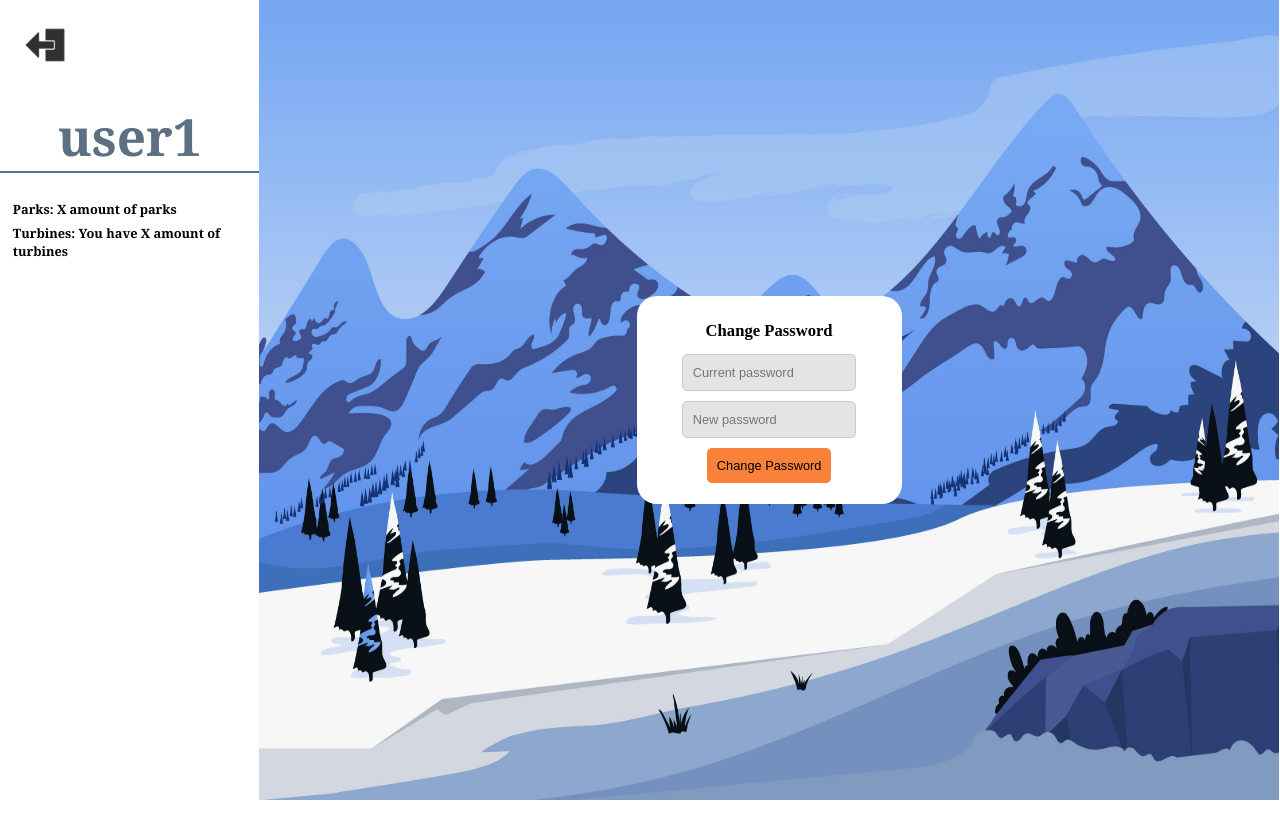
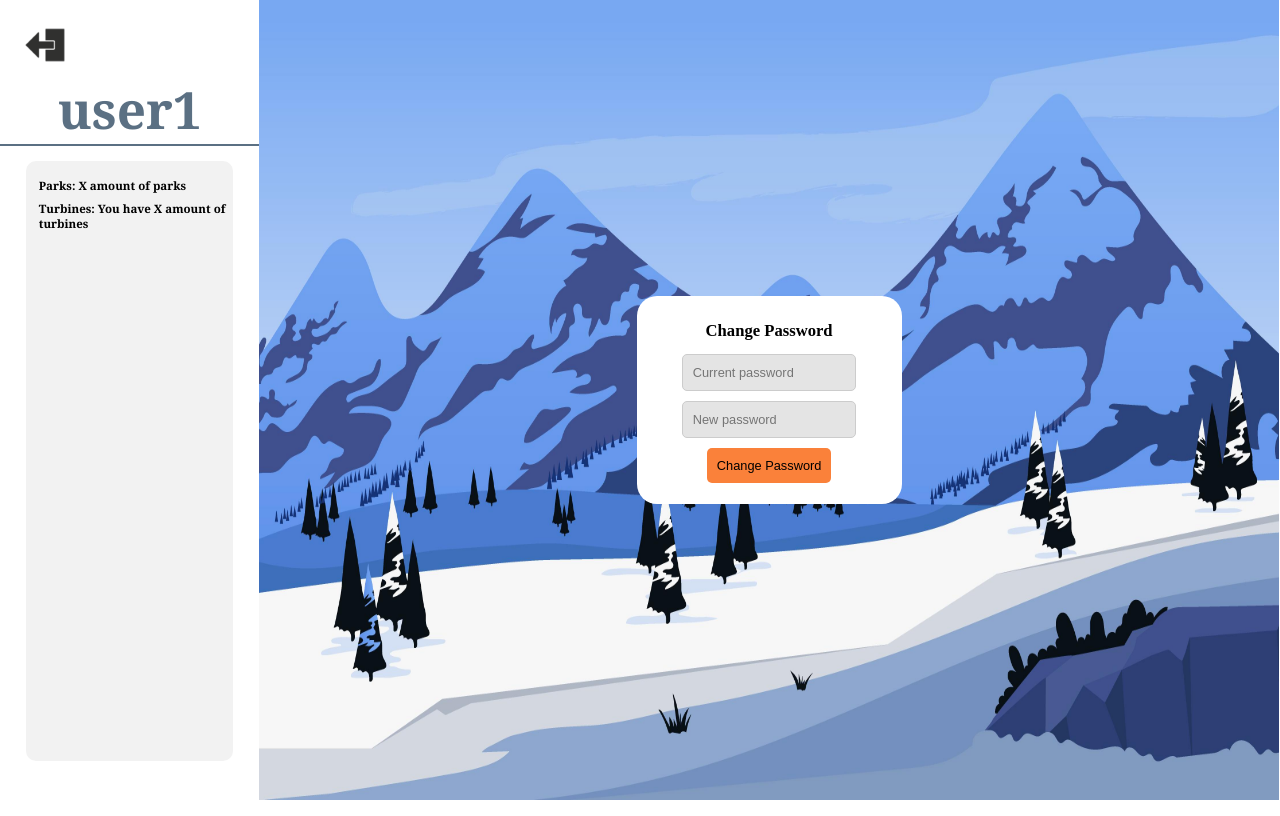
Before and after one commit to JCG333/Project, a Flask app: page /account in a window 1280 px wide. Run offline with Flask 3, Linux system fonts and the light colour scheme; a user stored in the database is signed in.

Commit message:
Fixat lite på account css

```diff
--- a/app/static/CSS/account.css
+++ b/app/static/CSS/account.css
@@ -108,20 +108,32 @@ input[type="submit"]:hover {
 
     }
 
+#account-content {
+    background-color: var(  --list-entry-bg-color);
+    width: 80%;
+    margin: auto;
+    padding-top: 10px;
+    box-sizing: border-box;
+    position: relative;
+    height: 75vh;
+    margin-top: -20px;
+    border-radius: 10px;
+
+}
+
 #name-container {
     display: flex;
     justify-content: center;
     align-items: center;
     width: 100%;
-    height: 100%;
     background-color:var(--header-primary-bg-color);
     font-size: 5vw;
     border-bottom: 1;
+    margin-top: 40px;
     }
 
 #name-container h1 {
     border-bottom: 2px solid var(--username-color);
-    margin-bottom: 70vh;
     text-align: center;
     flex: 2;
     font-size: 4vw;
@@ -132,9 +144,8 @@ input[type="submit"]:hover {
 
 #parks h1 {
     width: 100%;
-    font-size: 1vw;
+    font-size: 0.9vw;
     border-bottom: 1;
-    margin-top: -75vh;
     color: var( --list-text-color);
     font-family: Cambria, Cochin, Georgia, Times, 'Times New Roman', serif;
     text-align: left;
@@ -143,9 +154,8 @@ input[type="submit"]:hover {
 
 #turbines h1 {
     width: 100%;
-    font-size: 1vw;
+    font-size: 0.9vw;
     border-bottom: 1;
-    margin-top: -72vh;
     color: var( --list-text-color);
     font-family: Cambria, Cochin, Georgia, Times, 'Times New Roman', serif;
     text-align: left;
@@ -156,6 +166,7 @@ input[type="submit"]:hover {
 html, body {
     margin: 0;
     padding: 0;
+    overflow: hidden;
     }
 
 
--- a/app/templates/account.html
+++ b/app/templates/account.html
@@ -24,14 +24,18 @@
             <a href="{{ url_for('search_page') }}" id="return-button">
                 <img src="{{ url_for('static', filename='images/return-arrow.png') }}" alt="Return">
             </a>
+
+
             <div id="name-container">
                 <h1>{{user.username}}</h1>
             </div>
+            <div id="account-content">
                 <div id="parks">
                     <h1>Parks: X amount of parks</h1>
                 </div>
                 <div id="turbines">
                     <h1>Turbines: You have X amount of turbines</h1>
+                </div>
             </div>
         </div>
 
@@ -59,11 +63,13 @@
             <div id="name-container">
                 <h1>{{user.username}}</h1>
             </div>
+            <div id="account-content">
                 <div id="parks">
                     <h1>Parker: Du har X antal parker</h1>
                 </div>
                 <div id="turbines">
                     <h1>Turbiner: Du har X antal turbiner</h1>
+                </div>
             </div>
         </div>
 
```
Lines whose indentation alone changed are shown as unchanged.
